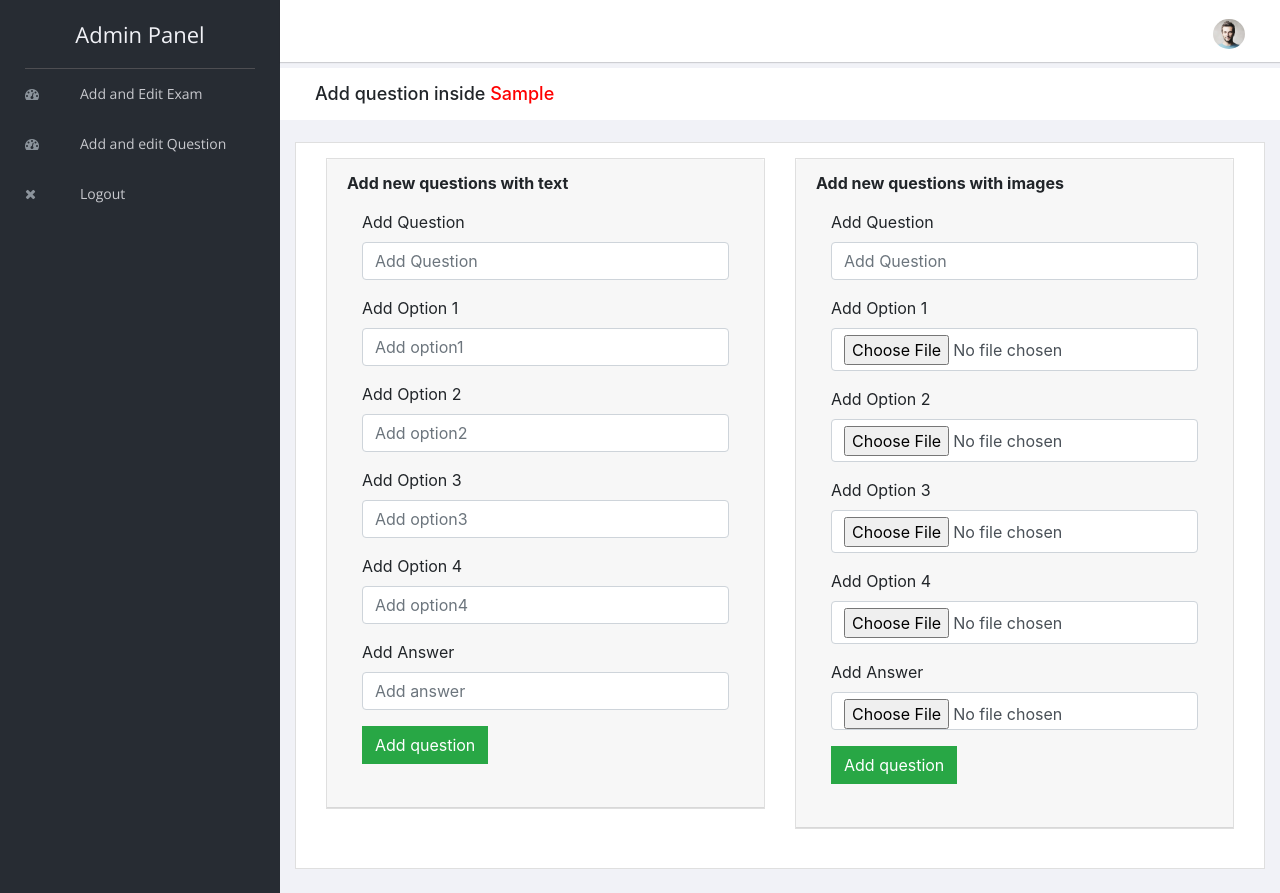
After one commit to Maruf68/Quiz-system-in-php, a PHP site: page /admin/add_edit_question.php?id=1 in a window 1280 px wide. The commit adds this page. Run offline with PHP 8.4, Linux system fonts and the light colour scheme; tables that the repository leaves empty or names only in its code hold one stand-in row (values such as "Sample post"); some libraries are stand-ins or nearby versions.

Commit message:
creating question with images

```diff
--- /dev/null
+++ b/admin/add_edit_question.php
@@ -0,0 +1,281 @@
+<?php
+                                    include "header.php";
+                                    include "../connection.php";
+                                    $id=$_GET["id"];
+                                    $exam_category="";
+                                    $sql=mysqli_query($link,"select * from `exam_category` where id=$id");
+                                    while($row=mysqli_fetch_array($sql))
+                                    {
+                                        $exam_category=$row["category"];
+
+                                    }
+                                    ?>
+
+<div class="breadcrumbs">
+    <div class="col-sm-4">
+        <div class="page-header float-left">
+            <div class="page-title">
+                <h1>Add question inside <?php echo "<font color='red'>" . $exam_category . "</font>" ;?></h1>
+            </div>
+        </div>
+    </div>
+
+</div>
+
+
+
+<div class="content mt-3">
+    <div class="animated fadeIn">
+
+
+        <div class="row">
+            <div class="col-lg-12">
+                <div class="card">
+
+
+
+                    <div class="card-body">
+
+
+                        <div class="col-lg-6">
+                            <form name="from1" action="" method="post" enctype="multipart/form-data" >
+                                <div class="card">
+                                    <div class="card-header"><strong>Add new questions with text</strong>
+                                        <div class="card-body card-block">
+
+                                            <div class="form-group"><label for="company" class=" form-control-label">Add
+                                                    Question</label><input type="text" placeholder="Add Question"
+                                                    class="form-control" name="question"></div>
+
+                                            <div class="form-group"><label for="company" class=" form-control-label">Add
+                                                    Option 1</label><input type="text" placeholder="Add option1"
+                                                    class="form-control" name="opt1"></div>
+
+                                            <div class="form-group"><label for="company" class=" form-control-label">Add
+                                                    Option 2</label><input type="text" placeholder="Add option2"
+                                                    class="form-control" name="opt2"></div>
+
+                                            <div class="form-group"><label for="company" class=" form-control-label">Add
+                                                    Option 3</label><input type="text" placeholder="Add option3"
+                                                    class="form-control" name="opt3"></div>
+
+                                            <div class="form-group"><label for="company" class=" form-control-label">Add
+                                                    Option 4</label><input type="text" placeholder="Add option4"
+                                                    class="form-control" name="opt4"></div>
+
+                                            <div class="form-group"><label for="company" class=" form-control-label">Add
+                                                    Answer</label><input type="text" placeholder="Add answer"
+                                                    class="form-control" name="answer"></div>
+
+
+
+
+
+
+                                            <div class="form-group">
+                                                <input type="submit" name="submit1" value="Add question"
+                                                    class="btn btn-success">
+
+
+                                            </div>
+                                        </div>
+                                    </div>
+
+                                </div>
+
+
+                        </div>
+
+
+
+                        <div class="col-lg-6">
+
+                                <div class="card">
+                                    <div class="card-header"><strong>Add new questions with images</strong>
+                                        <div class="card-body card-block">
+
+                                            <div class="form-group"><label for="company" class=" form-control-label">Add
+                                                    Question</label><input type="text" placeholder="Add Question"
+                                                    class="form-control"  name="fquestion"></div>
+
+                                            <div class="form-group"><label for="company" class=" form-control-label">Add
+                                                    Option 1</label><input type="file"
+                                                    class="form-control" style="padding-bottom:35px" name="fopt1"></div>
+
+                                            <div class="form-group"><label for="company" class=" form-control-label">Add
+                                                    Option 2</label><input type="file"
+                                                    class="form-control" style="padding-bottom:35px" name="fopt2"></div>
+
+                                            <div class="form-group"><label for="company" class=" form-control-label">Add
+                                                    Option 3</label><input type="file"
+                                                    class="form-control" style="padding-bottom:35px" name="fopt3"></div>
+
+                                            <div class="form-group"><label for="company" class=" form-control-label">Add
+                                                    Option 4</label><input type="file"
+                                                    class="form-control" style="padding-bottom:35px" name="fopt4"></div>
+
+                                            <div class="form-group"><label for="company" class=" form-control-label">Add
+                                                    Answer</label><input type="file"
+                                                    class="form-control" name="fanswer"></div>
+
+
+
+
+
+
+                                            <div class="form-group">
+                                                <input type="submit" name="submit2" value="Add question"
+                                                    class="btn btn-success">
+
+
+                                            </div>
+                                        </div>
+                                    </div>
+
+                                </div>
+                            </form>
+
+                        </div>
+
+
+
+
+
+
+                    </div>
+
+                </div>
+
+            </div>
+            <!--/.col-->
+        </div>
+
+
+    </div>
+
+</div>
+<!-- .animated -->
+<!-- .content -->
+
+
+<?php
+if(isset($_POST['submit1'])){
+$loop =0;
+  $count=0;
+  $sql=mysqli_query($link,"select * from `questions` where category='$exam_category' order by id asc") or die(mysqli_error($link));
+
+  $count=mysqli_num_rows($sql);
+
+  if($count==0){
+
+  }
+
+else{
+     while($row=mysqli_fetch_array($sql))
+     {
+         $loop=$loop+1;
+         mysqli_query($link,"update `questions` set question_no='$loop' where id=$row[id]");
+     }
+
+    }
+
+     $loop=$loop+1;
+     mysqli_query($link,"INSERT INTO `questions`(`id`, `question_no`, `question`, `opt1`, `opt2`, `opt3`, `opt4`, `answer`, `category`) VALUES (NULL,'$loop','$_POST[question]','$_POST[opt1]','$_POST[opt2]','$_POST[opt3]','$_POST[opt4]','$_POST[answer]','$exam_category')") or die(mysqli_error($link));
+     ?>
+        <script type="text/javascript">
+            alert("question added successfully");
+        </script>
+
+       <?php
+
+}
+
+
+
+
+?>
+
+
+
+
+<?php
+if(isset($_POST['submit2'])){
+$loop =0;
+  $count=0;
+  $sql=mysqli_query($link,"select * from `questions` where category='$exam_category' order by id asc") or die(mysqli_error($link));
+
+  $count=mysqli_num_rows($sql);
+
+  if($count==0){
+
+  }
+
+else{
+     while($row=mysqli_fetch_array($sql))
+     {
+         $loop=$loop+1;
+         mysqli_query($link,"update `questions` set question_no='$loop' where id=$row[id]");
+     }
+
+    }
+
+     $loop=$loop+1;
+
+       $tm=md5(time());
+       $fnm1=$_FILES["fopt1"]["name"];
+       $dst1="./opt_images/" . $tm . $fnm1;  //uploading image
+       $dst_db1="opt_images/" . $tm. $fnm1;  //downloading image
+       move_uploaded_file($_Files["fopt1"]["tmp_name"],$dst1);
+
+
+
+       $tm=md5(time());
+       $fnm2=$_FILES["fopt2"]["name"];
+       $dst2="./opt_images/" . $tm . $fnm2;
+       $dst_db2="opt_images/". $tm . $fnm2;
+       move_uploaded_file($_Files["fopt2"]["tmp_name"],$dst2);
+
+
+
+       $tm=md5(time());
+       $fnm3=$_FILES["fopt3"]["name"];
+       $dst3="./opt_images/" . $tm. $fnm3;
+       $dst_db3="opt_images/". $tm . $fnm3;
+       move_uploaded_file($_Files["fopt3"]["tmp_name"],$dst3);
+
+       $tm=md5(time());
+       $fnm4=$_FILES["fopt4"]["name"];
+       $dst4="./opt_images/". $tm . $fnm4;
+       $dst_db4="opt_images/". $tm . $fnm4;
+       move_uploaded_file($_Files["fopt4"]["tmp_name"],$dst4);
+
+
+       $tm=md5(time());
+       $fnm5=$_FILES["fanswer"]["name"];
+       $dst5="./opt_images/" . $tm. $fnm5;
+       $dst_db5="opt_images/". $tm . $fnm5;
+       move_uploaded_file($_Files["fanswer"]["tmp_name"],$dst5);
+
+       mysqli_query($link,"INSERT INTO `questions`(`id`, `question_no`, `question`, `opt1`, `opt2`, `opt3`, `opt4`, `answer`, `category`) VALUES (NULL,'$loop','$_POST[fquestion]','$dst_db1','$dst_db2','$dst_db3','$dst_db4','$dst_db5','$exam_category')") or die(mysqli_error($link));
+
+       ?>
+       <script type="text/javascript">
+           alert("question added successfully");
+       </script>
+
+      <?php
+
+
+}
+
+
+
+
+?>
+
+
+
+
+<?php
+                                    include "footer.php";
+                                    ?>
--- a/admin/edit.php
+++ b/admin/edit.php
@@ -52,9 +52,7 @@ $exam_time=$row["exam_time"];
                                         <div class="form-group">
                                             <input type="submit" name="submit1" value="Update exam" class="btn btn-success">
 
-                                            <div class="alert alert-success" id="error" style="margin-top:10px; display:none">
-                            <strong>Added</strong> exam added successfully
-                        </div>
+
 
 
 
--- a/admin/header.php
+++ b/admin/header.php
@@ -47,7 +47,10 @@
             <div id="main-menu" class="main-menu collapse navbar-collapse">
                 <ul class="nav navbar-nav">
                     <li>
-                        <a href="index.html"> <i class="menu-icon fa fa-dashboard"></i>Dashboard </a>
+                        <a href="demo.php"> <i class="menu-icon fa fa-dashboard"></i>Add and Edit Exam </a>
+                    </li>
+                    <li>
+                        <a href="exam_question.php"> <i class="menu-icon fa fa-dashboard"></i>Add and edit Question </a>
                     </li>
                     <li>
                         <a href="index.html"> <i class="menu-icon fa fa-close"></i>Logout </a>
```
Also changed, not shown: admin/blank.html (added, +78 -0 lines), admin/exam_question.php (added, +116 -0 lines).
